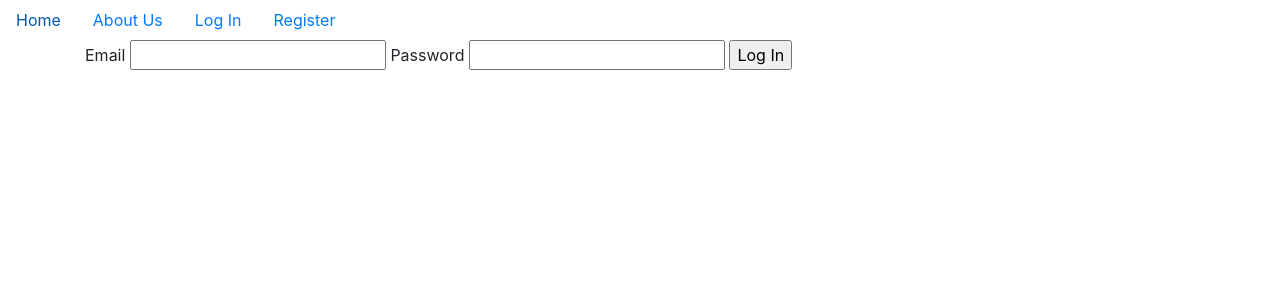
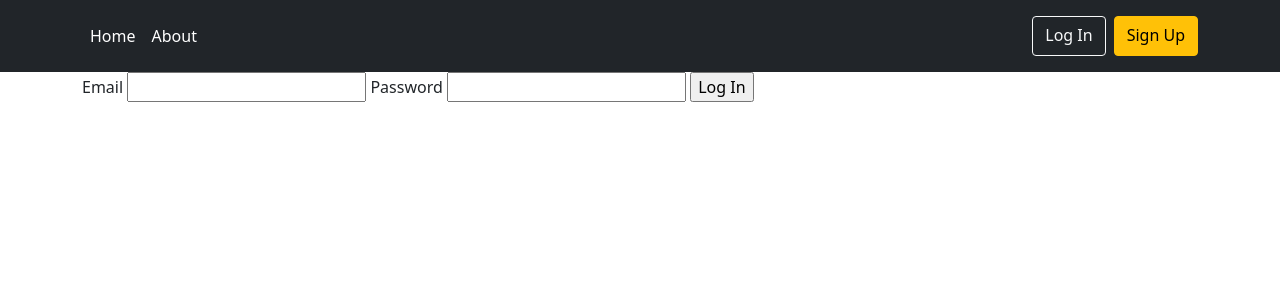
Before and after one commit to thinhnguyenuit/splendid-sun, a Flask app: a page that uses app/templates/base.html in a window 1280 px wide. Shown: the top 300 px of the page. Run offline with Flask 2, Linux system fonts and the light colour scheme; some libraries are stand-ins or nearby versions.

Commit message:
Update header UI

```diff
--- a/app/templates/base.html
+++ b/app/templates/base.html
@@ -2,14 +2,14 @@
 <html lang="en">
   <head>
     <link
+      href="https://cdn.jsdelivr.net/npm/bootstrap@5.0.2/dist/css/bootstrap.min.css"
       rel="stylesheet"
-      href="https://maxcdn.bootstrapcdn.com/bootstrap/4.0.0/css/bootstrap.min.css"
-      integrity="sha384-Gn5384xqQ1aoWXA+058RXPxPg6fy4IWvTNh0E263XmFcJlSAwiGgFAW/dAiS6JXm"
+      integrity="sha384-EVSTQN3/azprG1Anm3QDgpJLIm9Nao0Yz1ztcQTwFspd3yD65VohhpuuCOmLASjC"
       crossorigin="anonymous"
     />
     <script
-      src="https://code.jquery.com/jquery-3.2.1.slim.min.js"
-      integrity="sha384-KJ3o2DKtIkvYIK3UENzmM7KCkRr/rE9/Qpg6aAZGJwFDMVNA/GpGFF93hXpG5KkN"
+      src="https://cdn.jsdelivr.net/npm/bootstrap@5.0.2/dist/js/bootstrap.bundle.min.js"
+      integrity="sha384-MrcW6ZMFYlzcLA8Nl+NtUVF0sA7MsXsP1UyJoMp4YLEuNSfAP+JcXn/tWtIaxVXM"
       crossorigin="anonymous"
     ></script>
     <script
@@ -24,34 +24,79 @@
     ></script>
     <meta charset="utf-8" />
     <title></title>
+    <style>
+      .bg-dark {
+        background-color: #212529 !important;
+      }
+    </style>
   </head>
   <body>
-    <ul class="nav">
+    <header class="p-3 bg-dark text-white">
+      <div class="container">
+        <div class="row">
+          <div class="col d-flex justify-content-start">
+            <ul
+              class="nav col-12 col-lg-auto me-lg-auto mb-2 justify-content-center mb-md-0"
+            >
               <li class="nav-item">
-        <a class="nav-link" href="{{ url_for('core.index') }}">Home</a>
+                <a
+                  class="nav-link px-2 text-white"
+                  href="{{ url_for('core.index') }}"
+                  >Home</a
+                >
               </li>
               <li class="nav-item">
-        <a class="nav-link" href="{{ url_for('core.info') }}">About Us</a>
+                <a
+                  class="nav-link px-2 text-white"
+                  href="{{ url_for('core.info') }}"
+                  >About</a
+                >
               </li>
               {% if current_user.is_authenticated %}
-      <li class="nav-link">
-        <a href="{{ url_for('users.logout') }}">Log Out</a>
+              <li class="nav-item">
+                <a
+                  class="nav-link px-2 text-white"
+                  href="{{ url_for('users.account') }}"
+                  >Account</a
+                >
               </li>
-      <li class="nav-link">
-        <a href="{{ url_for('users.account') }}">Account</a>
+              <li class="nav-item">
+                <a
+                  class="nav-link px-2 text-white"
+                  href="{{ url_for('blog_posts.create_post') }}"
+                  >Create Post</a
+                >
               </li>
-       <li class="nav-link">
-        <a href="{{ url_for('blog_posts.create_post') }}">Create Post</a>
-      </li>
+            </ul>
             {% else %}
-      <li class="nav-link">
-        <a href="{{ url_for('users.login') }}">Log In</a>
-      </li>
-      <li class="nav-link">
-        <a href="{{ url_for('users.register') }}">Register</a>
-      </li>
-      {% endif %}
-    </ul>
+          </div>
+          <div class="col d-flex justify-content-end">
+            <a
+              class="btn btn-outline-light me-2"
+              href="{{ url_for('users.login') }}"
+              role="button"
+              >Log In</a
+            >
+            <a
+              class="btn btn-warning"
+              href="{{ url_for('users.register') }}"
+              role="button"
+              >Sign Up</a
+            >
+          </div>
+          {% endif %} {% if current_user.is_authenticated %}
+          <div>
+            <a
+              class="btn btn-warning"
+              href="{{ url_for('users.logout') }}"
+              role="button"
+              >Log Out</a
+            >
+          </div>
+          {% endif%}
+        </div>
+      </div>
+    </header>
     <div class="container">{% block content %} {% endblock %}</div>
   </body>
 </html>
```
Lines whose indentation alone changed are shown as unchanged.
